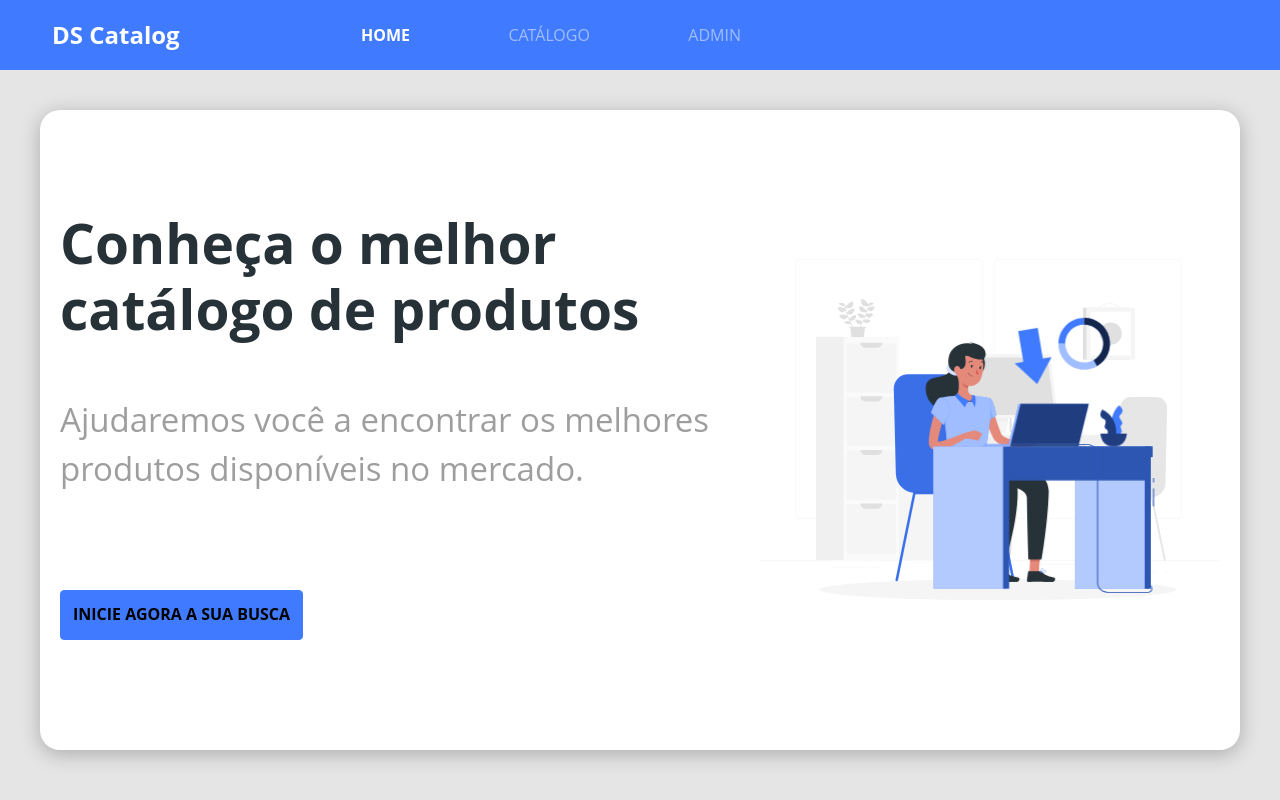
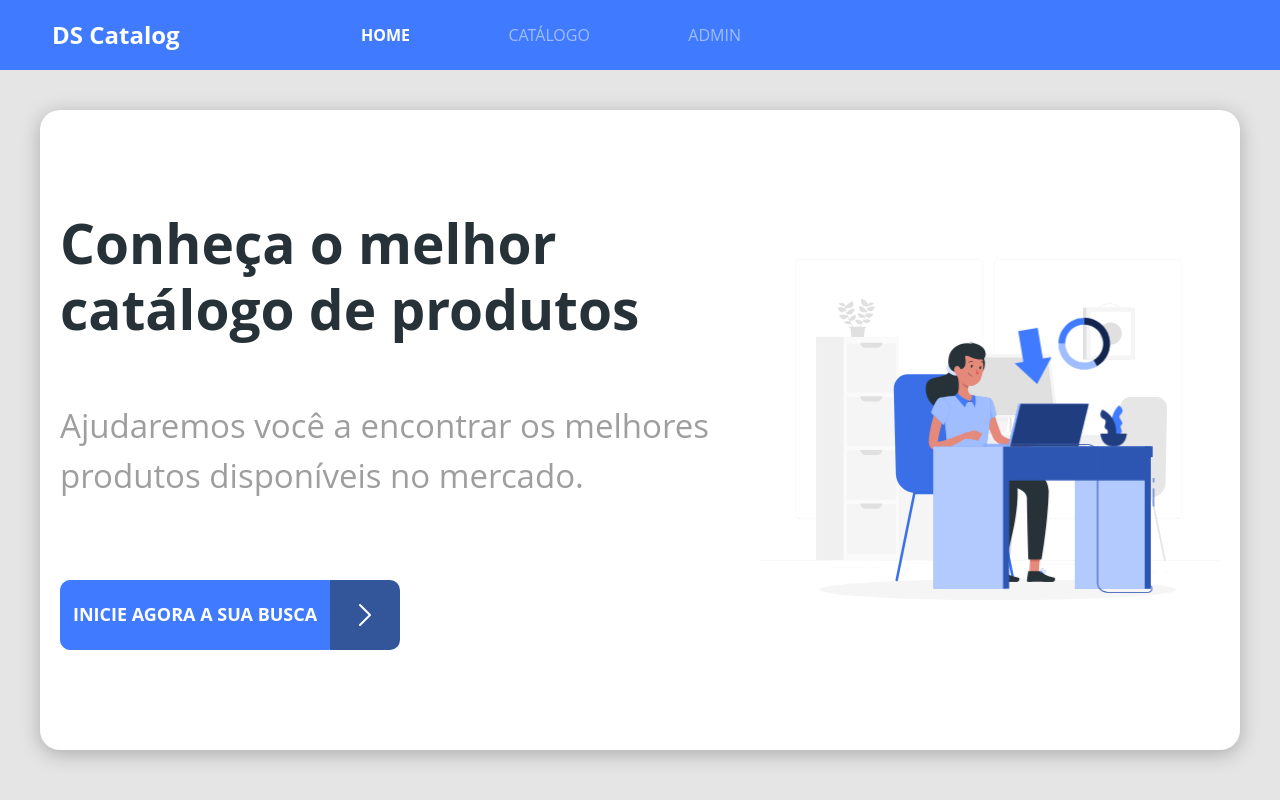
Before and after one commit to samuelmessias/dsvendas, a React (Create React App) app in the folder frontweb/: page / in a window 1280 px wide. Built offline with nearby package versions, Linux system fonts and the light colour scheme.

Commit message:
custom buttonIcon

```diff
--- a/frontweb/src/components/ButtonIcon/index.tsx
+++ b/frontweb/src/components/ButtonIcon/index.tsx
@@ -1,11 +1,18 @@
 import './styles.css';
 
+import { ReactComponent as ArrowIcon } from 'assets/image/arrow.svg';
+
 const ButtonIcon = () => {
-    return (
-        <button className="btn btn-primary btn-icon">
-            <h6>INICIE AGORA A SUA BUSCA</h6>
-        </button>
-    );
+  return (
+    <div className="btn-container">
+      <button className="btn btn-primary">
+        <h6>Inicie agora a sua busca</h6>
+      </button>
+      <div className="btn-icon-container">
+        <ArrowIcon />
+      </div>
+    </div>
+  );
 };
 
 export default ButtonIcon;
--- a/frontweb/src/components/ButtonIcon/styles.css
+++ b/frontweb/src/components/ButtonIcon/styles.css
@@ -1,3 +1,34 @@
-.btn-icon {
+.btn-container {
+  display: flex;
+}
+
+.btn-container button {
+  border-radius: 10px 0 0 10px;
+}
+
+.btn h6 {
+  color: #fff;
+  font-size: 12px;
+  text-transform: uppercase;
+}
+
+.btn-icon-container {
+  display: flex;
+  justify-content: center;
+  align-items: center;
+  width: 50px;
   height: 50px;
+  border-radius: 0px 10px 10px 0px;
+  background-color: #33569B;
 }
+
+@media (min-width: 576px) {
+  .btn-icon-container {
+      width: 70px;
+      height: 70px;
+  }
+
+  .btn h6 {
+      font-size: 18px;
+  }
+}
--- a/frontweb/src/pages/Home/index.tsx
+++ b/frontweb/src/pages/Home/index.tsx
@@ -14,10 +14,11 @@
             Ajudaremos você a encontrar os melhores produtos disponíveis no
             mercado.
           </p>
-          <Link to="/products">
-          <ButtonIcon />
-          </Link>
-
+          <div>
+            <Link to="/products">
+              <ButtonIcon />
+            </Link>
+          </div>
         </div>
         <div className="home-image-container">
           <MainImage />
```
Also changed, not shown: frontweb/src/assets/image/arrow.svg (added).
